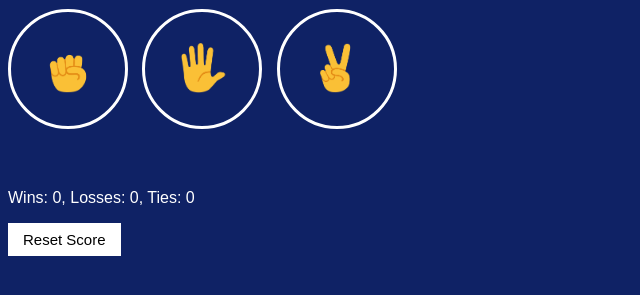
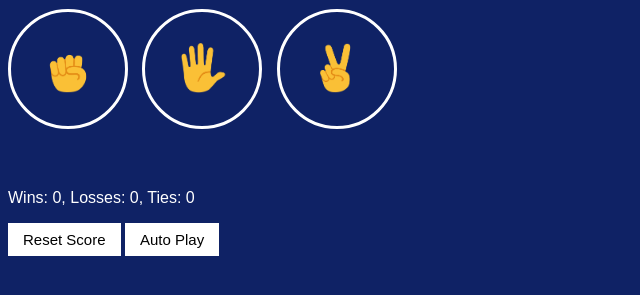
Before and after one commit to arpitajana1220/Rock-Paper-Scissors, a plain HTML site: page index.html in a window 1280 px wide. Shown: the part 85-380 px from the top of the page, without its empty margins (0-640 px from the left). Drawn offline with Linux system fonts and the light colour scheme.

Commit message:
adding autoplay feature

```diff
--- a/index.css
+++ b/index.css
@@ -33,7 +33,8 @@ body {
     margin-top: 60px;
   }
 
-  .reset-score-button {
+  .reset-score-button,
+  .auto-play-button {
     background-color: white;
     border: none;
     font-size: 15px;
--- a/index.html
+++ b/index.html
@@ -36,6 +36,9 @@
       updateScoreElement();
     " class="reset-score-button">Reset Score</button>
 
+    <button class="auto-play-button" onclick="
+    autoplay();">Auto Play</button>
+
     <script src="index.js"></script>
   </body>
 </html>
--- a/index.js
+++ b/index.js
@@ -5,6 +5,27 @@ let score = JSON.parse(localStorage.getItem('score')) || {
   };
 
   updateScoreElement();
+
+  let isAutoPlaying = false;
+  let intervalid;
+
+  function autoplay() {
+    const buttonElement = document.querySelector('.auto-play-button');
+    if(!isAutoPlaying) {
+      intervalid = setInterval(() => {
+        const playMove = pickComputerMove();
+        playGame(playMove);
+      }, 1000);
+      isAutoPlaying = true;
+      buttonElement.innerHTML = 'Stop';
+    }
+    else {
+      clearInterval(intervalid);
+      isAutoPlaying = false;
+      buttonElement.innerHTML = 'Auto Play';
+    }
+
+  }
 
   function playGame(playerMove) {
     const computerMove = pickComputerMove();
```
